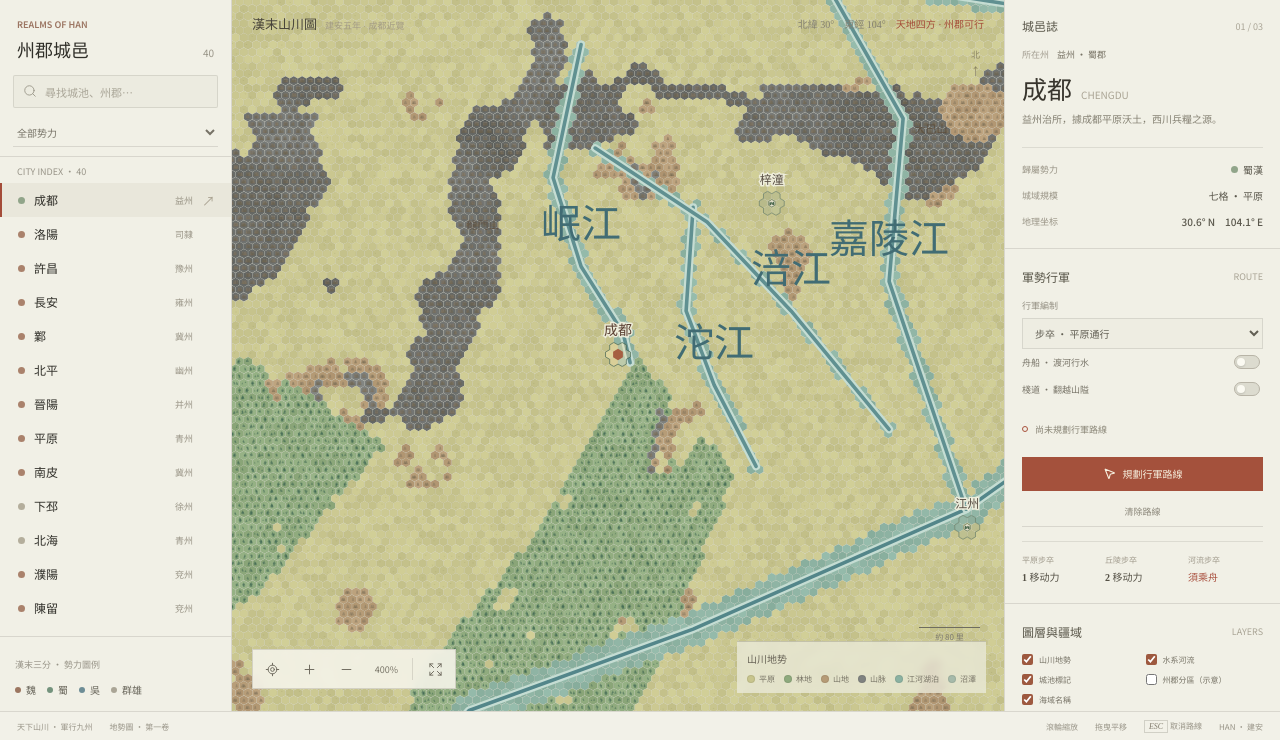
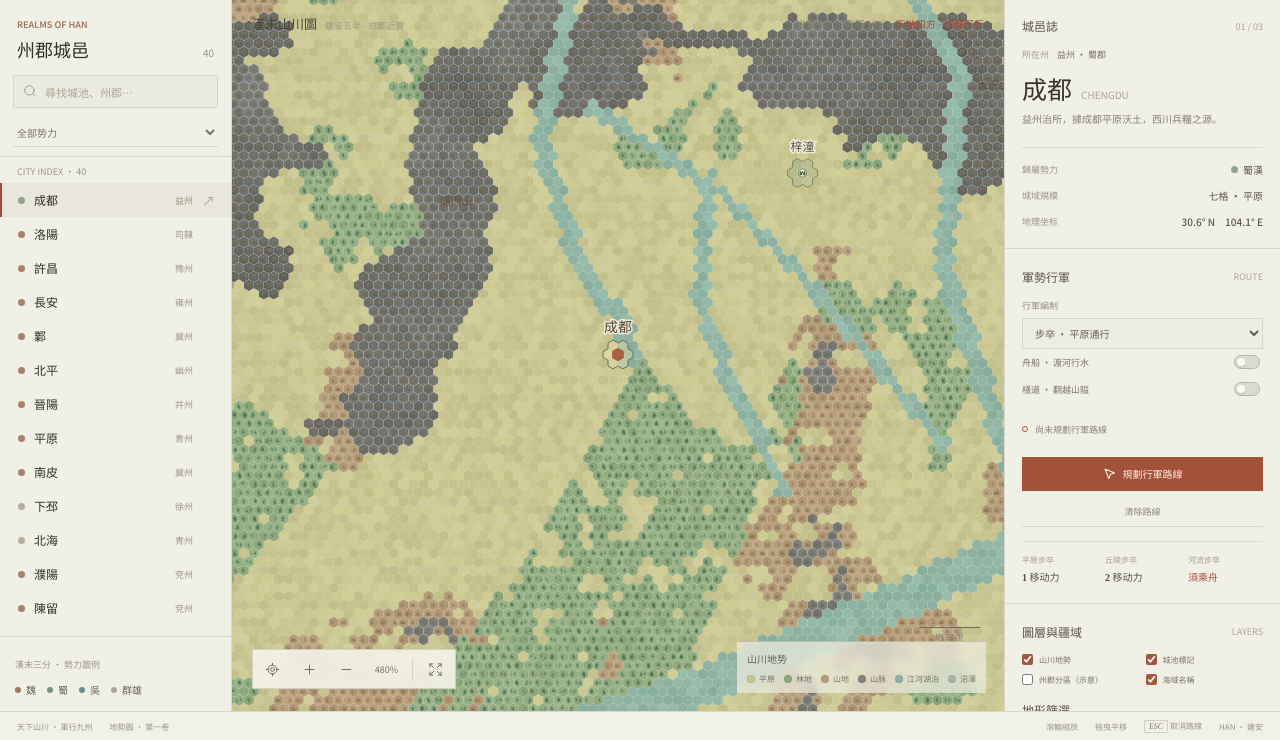
Before and after one commit to 1179977632/sanguozhi, a website built with Vite: page index.html in a window 1280 px wide. Shown: the part 60-800 px from the top of the page. Built offline with nearby package versions, Linux system fonts and the light colour scheme; a web font is replaced by a local one.

Commit message:
feat: update workspace
Co-authored-by: traeagent <traeagent@users.noreply.github.com>

```diff
--- a/src/main.ts
+++ b/src/main.ts
@@ -1,7 +1,7 @@
 import Phaser from 'phaser'
 import { createIcons, ArrowDownUp, ArrowLeft, ArrowRight, ChevronsDown, Compass, Expand, LocateFixed, Minus, Mountain, MousePointer2, Plus, RotateCcw, Search, Ship, Sparkles, X, ZoomIn, ZoomOut } from 'lucide'
 import type { City, FactionId, HexTile, MovementOptions } from './world'
-import { createWorld, DIRECTIONS, FACTIONS, HEX_SIZE, LAKES, MOUNTAIN_RANGES, RIVERS, TERRAIN, findPath, geoToPixel, hexKey, hexToPixel, movementCost, pixelToHex } from './world'
+import { createWorld, DIRECTIONS, FACTIONS, HEX_SIZE, LAKES, MOUNTAIN_RANGES, TERRAIN, findPath, geoToPixel, hexKey, hexToPixel, movementCost, pixelToHex } from './world'
 import './style.css'
 
 const app = document.querySelector<HTMLDivElement>('#app')!
@@ -50,7 +50,7 @@ app.innerHTML = `
           <button id="locate-city" class="tool-button" type="button" aria-label="定位所选城池" title="定位所选城池"><i data-lucide="locate-fixed"></i></button>
           <button id="zoom-in" class="tool-button" type="button" aria-label="放大地图" title="放大"><i data-lucide="plus"></i></button>
           <button id="zoom-out" class="tool-button" type="button" aria-label="缩小地图" title="缩小"><i data-lucide="minus"></i></button>
-          <span class="zoom-readout" id="zoom-readout">400%</span><span class="toolbar-divider"></span>
+          <span class="zoom-readout" id="zoom-readout">480%</span><span class="toolbar-divider"></span>
           <button id="reset-map" class="tool-button" type="button" aria-label="重置地图视角" title="重置视角"><i data-lucide="expand"></i></button>
         </div>
         <div class="map-scale" id="map-scale">約 130 里</div>
@@ -81,7 +81,6 @@ app.innerHTML = `
           <div class="detail-head"><h3>圖層與疆域</h3><span class="detail-index">LAYERS</span></div>
           <div class="layer-list">
             <label class="layer-row"><input data-layer="showRelief" type="checkbox" checked />山川地勢</label>
-            <label class="layer-row"><input data-layer="showRivers" type="checkbox" checked />水系河流</label>
             <label class="layer-row"><input data-layer="showLabels" type="checkbox" checked />城池標記</label>
             <label class="layer-row"><input data-layer="showBorders" type="checkbox" />州郡分區（示意）</label>
             <label class="layer-row"><input data-layer="showSeaLabels" type="checkbox" checked />海域名稱</label>
@@ -133,7 +132,6 @@ const state = {
   routeStart: null as HexTile | null,
   pathMode: false,
   terrainFilter: 'all',
-  showRivers: true,
   showLabels: true,
   showBorders: false,
   showRelief: true,
@@ -191,7 +189,7 @@ function resizeMap(): void {
   }
   mapCanvas.style.width = `${width}px`
   mapCanvas.style.height = `${height}px`
-  if (!state.positionReady) focusCity(initialCity, 4)
+  if (!state.positionReady) focusCity(initialCity, 4.8)
   else {
     state.panX += (width - viewportWidth) / 2
     state.panY += (height - viewportHeight) / 2
@@ -205,7 +203,7 @@ function resizeMap(): void {
 function focusCity(city: City, zoom: number): void {
   const bounds = mapCanvas.parentElement!.getBoundingClientRect()
   const center = hexToPixel(city.q, city.r)
-  state.zoom = Phaser.Math.Clamp(zoom, 0.38, 5.5)
+  state.zoom = Phaser.Math.Clamp(zoom, 0.38, 7)
   state.panX = bounds.width / 2 - center.x * state.zoom
   state.panY = bounds.height / 2 - center.y * state.zoom
   state.positionReady = true
@@ -260,7 +258,6 @@ function drawMap(): void {
   for (const tile of visibleTiles) drawTile(context, tile)
   drawRelief(context)
   if (state.showBorders) drawProvinceLines(context, visibleTiles)
-  if (state.showRivers) drawRivers(context)
   if (state.showSeaLabels) drawSeaLabels(context)
   drawRoute(context)
   drawCityTerritories(context, visibleTiles)
@@ -471,32 +468,6 @@ function drawProvinceLines(context: CanvasRenderingContext2D, tiles: HexTile[]):
   context.restore()
 }
 
-/** 将世界生成器中的地理水系绘制为地图上的河流和标注。 */
-function drawRivers(context: CanvasRenderingContext2D): void {
-  context.save()
-  context.lineCap = 'round'
-  context.lineJoin = 'round'
-  for (const river of RIVERS) {
-    const points = river.points.map(({ lon, lat }) => geoToPixel(lon, lat))
-    context.beginPath()
-    points.forEach(({ x, y }, index) => index ? context.lineTo(x, y) : context.moveTo(x, y))
-    context.strokeStyle = '#c5ddd3'
-    context.lineWidth = Math.max(2, river.width * (22 * HEX_SIZE / 9) + 1.5)
-    context.stroke()
-    context.strokeStyle = river.width >= 0.14 ? '#477d82' : '#56888a'
-    context.lineWidth = Math.max(0.9, river.width * 22 * HEX_SIZE / 9)
-    context.globalAlpha = 0.9
-    context.stroke()
-    const labelPoint = points[Math.floor(points.length / 2)]
-    context.globalAlpha = 1
-    context.fillStyle = '#416c74'
-    context.font = '10px "Noto Serif SC", serif'
-    context.textAlign = 'center'
-    context.fillText(river.name, labelPoint.x, labelPoint.y - 7)
-  }
-  context.restore()
-}
-
 /** 标注常用海域并用题刻衬线字保持古地图阅读气质。 */
 function drawSeaLabels(context: CanvasRenderingContext2D): void {
   context.save()
@@ -692,7 +663,7 @@ function readMovementOptions(): MovementOptions {
 function selectCity(city: City): void {
   state.city = city
   state.selectedTile = world.tiles.get(hexKey(city.q, city.r)) ?? null
-  focusCity(city, Math.max(state.zoom, 4))
+  focusCity(city, Math.max(state.zoom, 4.8))
   updateSelection()
   renderCityList()
   if (window.matchMedia('(max-width: 820px)').matches) {
@@ -849,7 +820,7 @@ function initializeControls(): void {
     scheduleMap()
   })
   document.querySelectorAll<HTMLInputElement>('[data-layer]').forEach((input) => input.addEventListener('change', () => {
-    const key = input.dataset.layer as 'showRivers' | 'showLabels' | 'showBorders' | 'showRelief' | 'showSeaLabels'
+    const key = input.dataset.layer as 'showLabels' | 'showBorders' | 'showRelief' | 'showSeaLabels'
     state[key] = input.checked
     scheduleMap()
   }))
@@ -860,7 +831,7 @@ function zoomAt(clientX: number, clientY: number, factor: number): void {
   const rect = mapCanvas.getBoundingClientRect()
   const x = clientX - rect.left
   const y = clientY - rect.top
-  const nextZoom = Phaser.Math.Clamp(state.zoom * factor, 0.38, 5.5)
+  const nextZoom = Phaser.Math.Clamp(state.zoom * factor, 0.38, 7)
   const scale = nextZoom / state.zoom
   state.panX = x - (x - state.panX) * scale
   state.panY = y - (y - state.panY) * scale
--- a/src/world.ts
+++ b/src/world.ts
@@ -425,9 +425,9 @@ function getLandTerrain(lon: number, lat: number, seed: number): { terrain: Terr
     const gap = alongNoise(rangeSeed + 613, range.along, 6)
     const block = sampleNoise(rangeSeed + 4177, lon, lat, 13)
     const foot = sampleNoise(rangeSeed + 9001, lon, lat, 2.6)
-    const span = range.range.width * (0.5 + massif * 0.95 + block * 0.5)
+    const span = range.range.width * (0.68 + massif * 1.05 + block * 0.55)
     if (range.distance < span * (0.8 + foot * 0.42)) {
-      const core = span * (gap < 0.32 ? 0.12 : 0.38 + block * 0.42)
+      const core = span * (gap < 0.26 ? 0.12 : 0.46 + block * 0.44)
       // 山体直接与平地相接，起伏明显的山麓交给全局散丘，不再沿山围一圈。
       if (range.distance < core) return { terrain: 'mountain', landform: range.range.name, relief: 0.6 + massif * 0.24 + block * 0.14 }
     }
@@ -435,14 +435,17 @@ function getLandTerrain(lon: number, lat: number, seed: number): { terrain: Terr
   const marsh = MARSH_REGIONS.find((region) => pointInPolygon(lon, lat, region))
   if (marsh && noise > 0.27) return { terrain: 'marsh', landform: '江湖泽地', relief: 0.04 }
   const forest = FOREST_REGIONS.find((region) => pointInPolygon(lon, lat, region))
-  if (forest && noise > 0.23) return { terrain: 'forest', landform: '山地林区', relief: 0.16 + noise * 0.12 }
+  if (forest && noise > 0.1 && sampleNoise(seed + 991, lon, lat, 3.2) > 0.26) return { terrain: 'forest', landform: '山地林区', relief: 0.16 + noise * 0.12 }
   const lowland = NAMED_LOWLANDS.find((region) => pointInPolygon(lon, lat, region.points))
   if (lowland) return { terrain: 'plain', landform: lowland.name, relief: 0.06 + noise * 0.06 }
-  // 远离山脉的平原上另行散布丘陵团块与孤立山，不依附山系。
-  const scatter = sampleNoise(seed + 6151, lon, lat, 18)
+  // 远离山脉的平原上另行散布丘陵、树林与孤立山，不依附山系。
+  const scatter = sampleNoise(seed + 6151, lon, lat, 20)
   const scatterEdge = sampleNoise(seed + 8233, lon, lat, 4)
+  const grove = sampleNoise(seed + 2711, lon, lat, 16)
+  const groveEdge = sampleNoise(seed + 5449, lon, lat, 4)
   if (scatter > 0.88 && scatterEdge > 0.46) return { terrain: 'mountain', landform: '孤峰', relief: 0.45 + scatter * 0.2 }
-  if (scatter > 0.73 && scatterEdge > 0.34) return { terrain: 'hill', landform: '丘陵地', relief: 0.2 + scatter * 0.22 }
+  if (grove > 0.77 && groveEdge > 0.4) return { terrain: 'forest', landform: '林地', relief: 0.14 + grove * 0.12 }
+  if (scatter > 0.68 && scatterEdge > 0.32) return { terrain: 'hill', landform: '丘陵地', relief: 0.2 + scatter * 0.22 }
   return { terrain: 'plain', landform: '平原', relief: 0.05 + noise * 0.08 }
 }
 
```
Also changed, not shown: dist/index.html, 2 other files.
